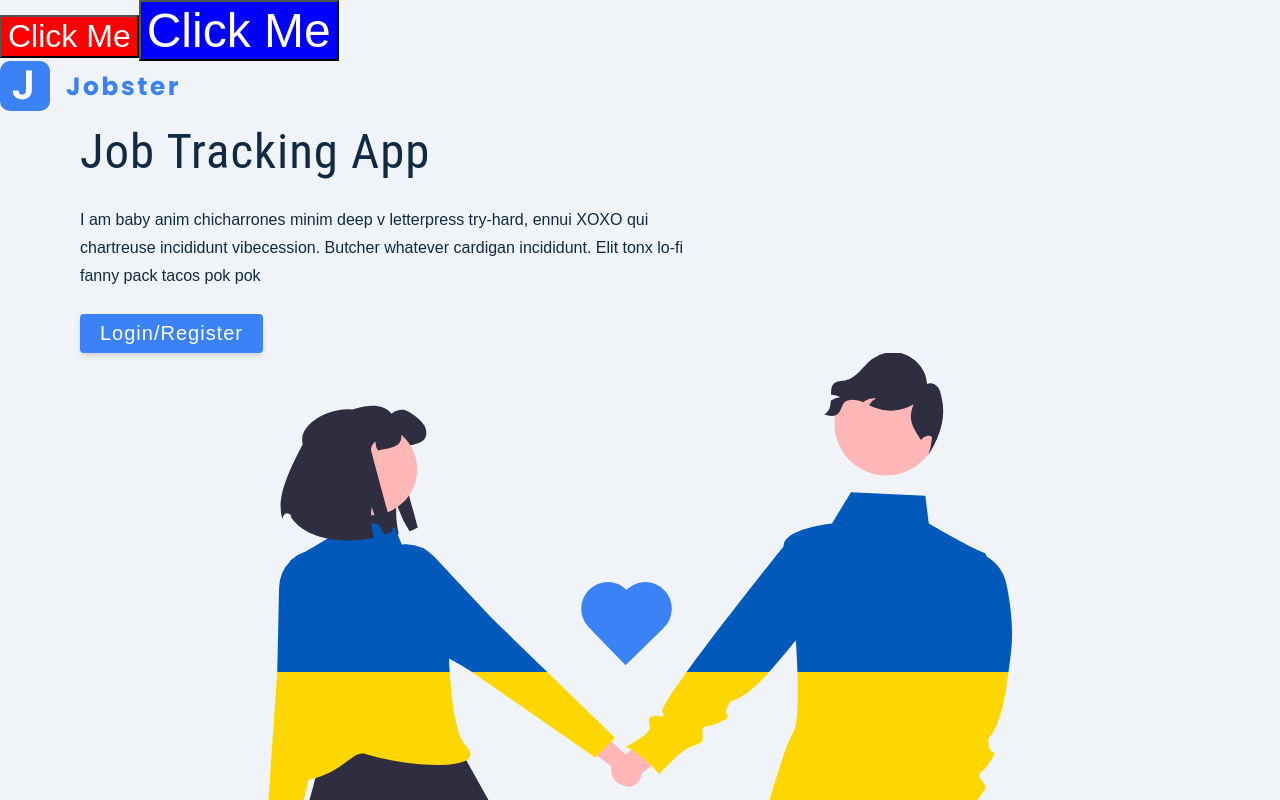
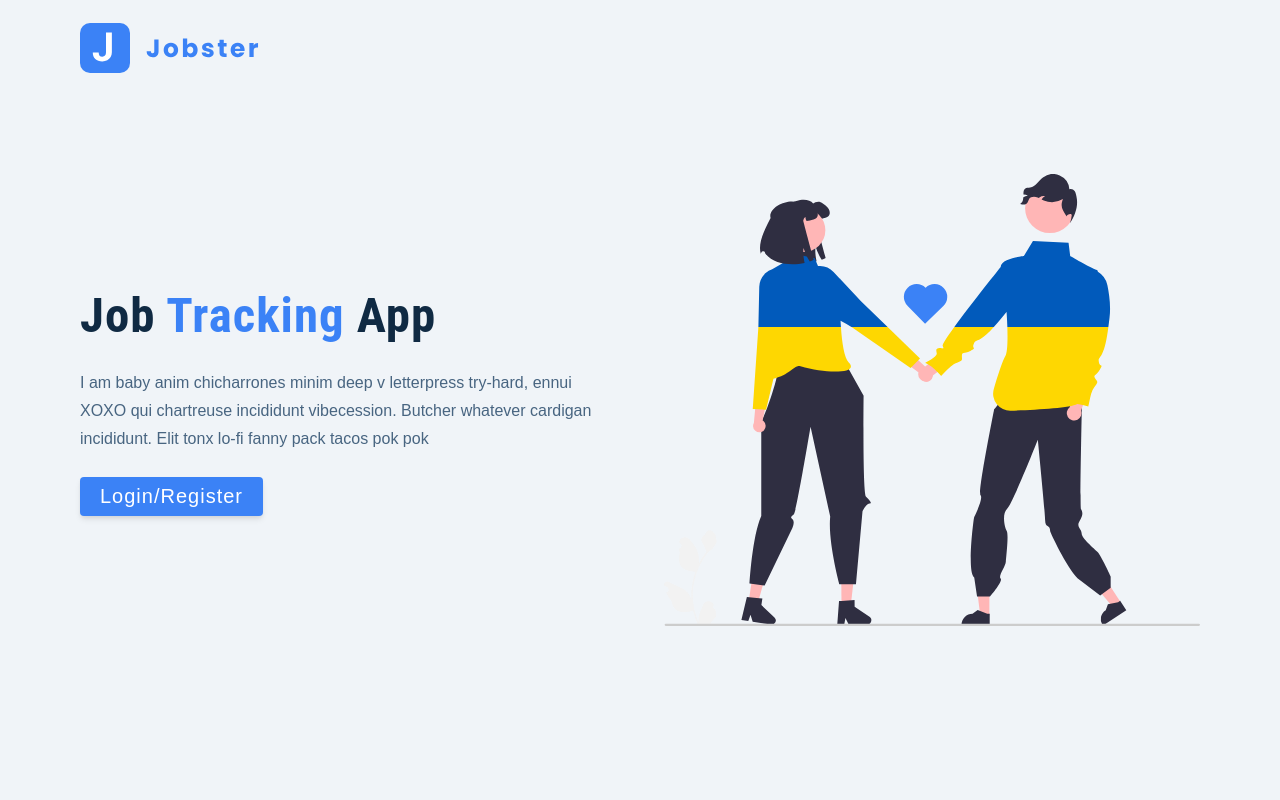
Before and after one commit to iamshahidameen/myjobster, a React (Create React App) app: page / in a window 1280 px wide. Shown: the top 800 px of the page. Built offline with nearby package versions, Linux system fonts and the light colour scheme.

Commit message:
styled Landing page

```diff
--- a/src/App.js
+++ b/src/App.js
@@ -1,21 +1,8 @@
 import Landing from './pages/Landing';
 import styled from 'styled-components';
-
-const Button = styled.button`
-  background-color: red;
-  color: white;
-  font-size: 2rem;
-`;
-const SecondButton = styled.button`
-  background-color: Blue;
-  color: white;
-  font-size: 3rem;
-`;
 function App() {
   return (
     <div>
-      <Button>Click Me</Button>
-      <SecondButton>Click Me</SecondButton>
       <Landing />
     </div>
   );
--- a/src/pages/Landing.js
+++ b/src/pages/Landing.js
@@ -1,8 +1,10 @@
+import styled from 'styled-components';
 import logo from '../assets/images/logo.svg';
 import main from '../assets/images/main.svg';
 
 const Landing = () => {
   return (
+    <Wrapper>
       <main>
         <nav>
           <img src={logo} alt="jobster logo" className="logo" />
@@ -14,8 +16,8 @@
               job <span>tracking</span> app
             </h1>
             <p>
-            I am baby anim chicharrones minim deep v letterpress try-hard, ennui
-            XOXO qui chartreuse incididunt vibecession. Butcher whatever
+              I am baby anim chicharrones minim deep v letterpress try-hard,
+              ennui XOXO qui chartreuse incididunt vibecession. Butcher whatever
               cardigan incididunt. Elit tonx lo-fi fanny pack tacos pok pok
             </p>
             <button className="btn btn-hero">Login/Register</button>
@@ -23,7 +25,46 @@
           <img src={main} alt="job hunt" className="img main-img" />
         </div>
       </main>
+    </Wrapper>
   );
 };
 
+const Wrapper = styled.main`
+  nav {
+    width: var(--fluid-width);
+    max-width: var(--max-width);
+    margin: 0 auto;
+    height: var(--nav-height);
+    display: flex;
+    align-items: center;
+  }
+  .page {
+    min-height: calc(100vh - var(--nav-height));
+    display: grid;
+    align-items: center;
+    margin-top: -3rem;
+  }
+  h1 {
+    font-weight: 700;
+    span {
+      color: var(--primary-500);
+    }
+  }
+  p {
+    color: var(--grey-600);
+  }
+  .main-img {
+    display: none;
+  }
+  @media (min-width: 992px) {
+    .page {
+      grid-template-columns: 1fr 1fr;
+      column-gap: 3rem;
+    }
+    .main-img {
+      display: block;
+    }
+  }
+`;
+
 export default Landing;
```
Lines whose indentation alone changed are shown as unchanged.
